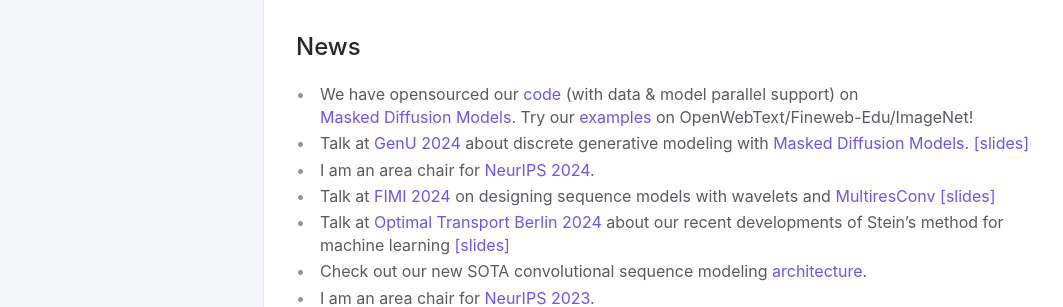
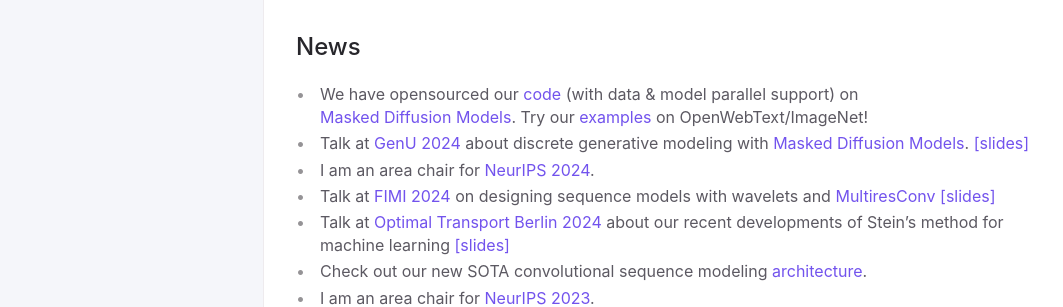
Before and after one commit to thjashin/thjashin.github.io, a Jekyll site: the page built from index.md, in a window 1280 px wide. Shown: the part 428-735 px from the top of the page, without its empty margins (92-1155 px from the left). Built offline with Jekyll 4.4.1, drawn with Linux system fonts in a browser that asks for light colours.

Commit message:
Update index.md

```diff
--- a/index.md
+++ b/index.md
@@ -38,7 +38,7 @@ I received my B.E. in Computer Science at Tsinghua University.
 ## News
 {: .d-inline-block :}
 
-* We have opensourced our [code](https://github.com/google-deepmind/md4) (with data & model parallel support) on [Masked Diffusion Models](https://arxiv.org/abs/2406.04329). Try our [examples](https://github.com/google-deepmind/md4/tree/main/md4/configs/md4) on OpenWebText/Fineweb-Edu/ImageNet!
+* We have opensourced our [code](https://github.com/google-deepmind/md4) (with data & model parallel support) on [Masked Diffusion Models](https://arxiv.org/abs/2406.04329). Try our [examples](https://github.com/google-deepmind/md4/tree/main/md4/configs/md4) on OpenWebText/ImageNet!
 * Talk at [GenU 2024](https://genu.ai/2024/) about discrete generative modeling with [Masked Diffusion Models](https://arxiv.org/abs/2406.04329). [[slides]](https://thjashin.github.io/talks/jiaxins_md4_genu.pdf)
 * I am an area chair for [NeurIPS 2024](https://neurips.cc/Conferences/2024).
 * Talk at [FIMI 2024](https://ismseminar.github.io/fimi2024/) on designing sequence models with wavelets and [MultiresConv](https://arxiv.org/abs/2305.01638)  [[slides]](https://thjashin.github.io/talks/multires-conv-fimi.pdf)
```
